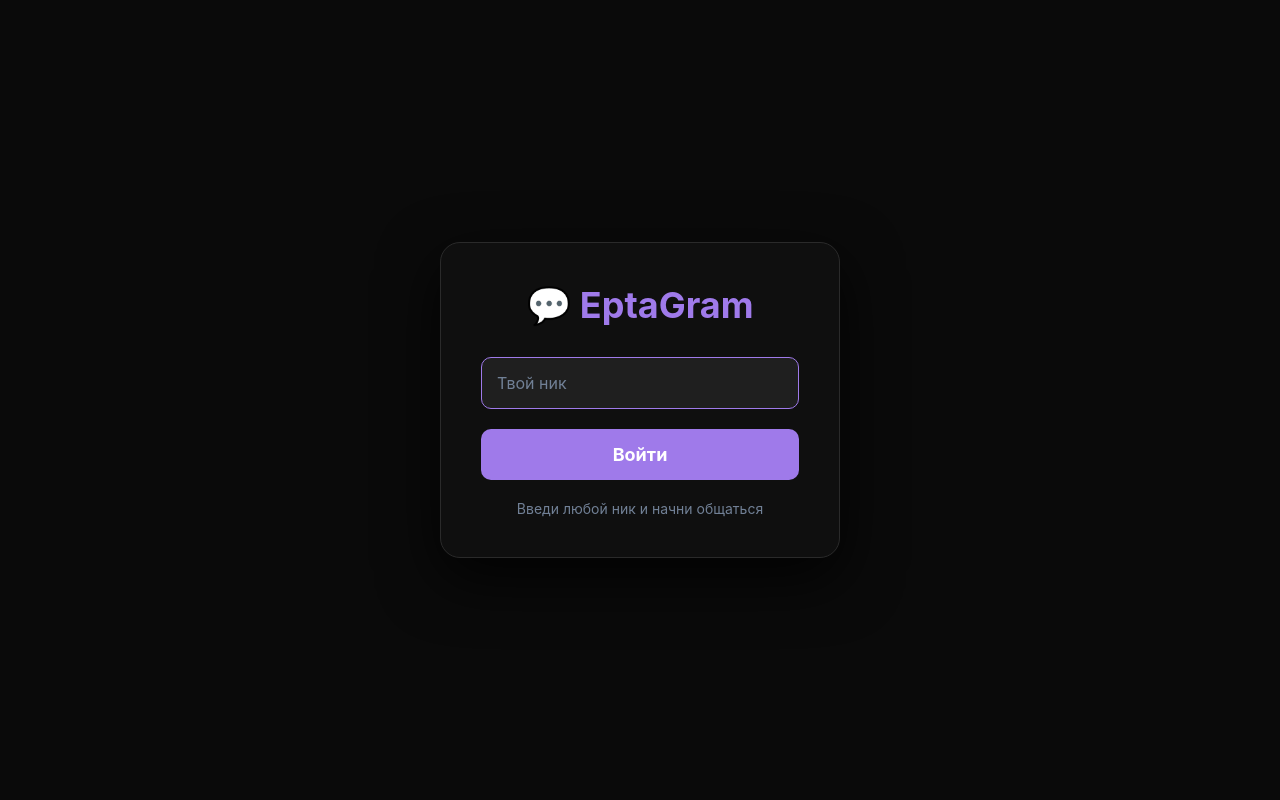
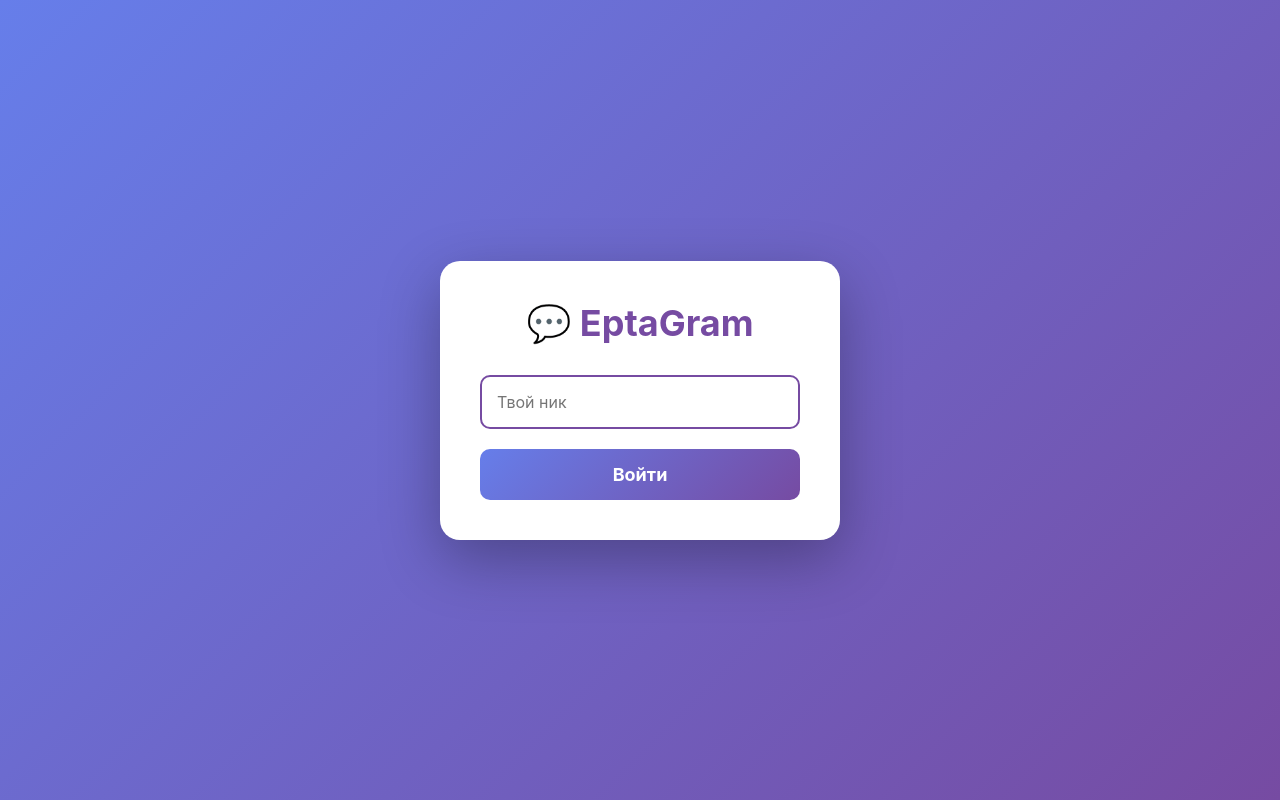
Before and after one commit to Antonov3732/rendergram, a Flask app: page / in a window 1280 px wide. Run offline with Flask 3, Linux system fonts and the light colour scheme.

Commit message:
Update login.html

```diff
--- a/templates/login.html
+++ b/templates/login.html
@@ -2,7 +2,7 @@
 <html lang="ru">
 <head>
     <meta charset="UTF-8">
-    <meta name="viewport" content="width=device-width, initial-scale=1.0">
+    <meta name="viewport" content="width=device-width, initial-scale=1.0, maximum-scale=1.0, user-scalable=yes">
     <title>EptaGram - Вход</title>
     <style>
         * {
@@ -13,75 +13,103 @@
         }
 
         body {
-            background: #0a0a0a;
+            background: linear-gradient(135deg, #667eea 0%, #764ba2 100%);
             height: 100vh;
             display: flex;
             justify-content: center;
             align-items: center;
+            padding: 20px;
         }
 
         .auth-container {
-            background: #0f0f0f;
+            background: white;
             padding: 40px;
             border-radius: 20px;
-            box-shadow: 0 20px 60px rgba(0,0,0,0.8);
+            box-shadow: 0 20px 60px rgba(0,0,0,0.3);
             width: 400px;
             text-align: center;
-            border: 1px solid #2a2a2a;
         }
 
-        h1 {
-            color: #9f7aea;
+        .auth-container h1 {
+            color: #764ba2;
             margin-bottom: 30px;
             font-size: 36px;
         }
 
-        input {
+        .auth-container input {
             width: 100%;
             padding: 15px;
             margin-bottom: 20px;
-            border: 1px solid #2d2d2d;
+            border: 2px solid #e0e0e0;
             border-radius: 10px;
             font-size: 16px;
+            transition: 0.3s;
             box-sizing: border-box;
-            background: #1a1a1a;
-            color: #e2e8f0;
-            transition: 0.2s;
         }
 
-        input:focus {
-            border-color: #9f7aea;
+        .auth-container input:focus {
+            border-color: #764ba2;
             outline: none;
-            background: #1f1f1f;
         }
 
-        input::placeholder {
-            color: #718096;
-        }
-
-        button {
+        .auth-container button {
             width: 100%;
             padding: 15px;
-            background: #9f7aea;
+            background: linear-gradient(135deg, #667eea 0%, #764ba2 100%);
             color: white;
             border: none;
             border-radius: 10px;
             font-size: 18px;
             font-weight: bold;
             cursor: pointer;
-            transition: 0.2s;
+            transition: 0.3s;
         }
 
-        button:hover {
-            background: #805ad5;
+        .auth-container button:hover {
             transform: scale(1.02);
-            box-shadow: 0 10px 20px rgba(128, 90, 213, 0.3);
+            box-shadow: 0 10px 20px rgba(102, 126, 234, 0.4);
         }
 
-        .footer {
-            margin-top: 20px;
-            color: #718096;
-            font-size: 14px;
+        @media screen and (max-width: 600px) {
+            body { padding: 15px; }
+            .auth-container {
+                width: 100%;
+                padding: 30px 20px;
+            }
+            .auth-container h1 {
+                font-size: 32px;
+                margin-bottom: 25px;
+            }
+        }
+
+        @media screen and (max-width: 380px) {
+            body { padding: 10px; }
+            .auth-container {
+                padding: 25px 15px;
+            }
+            .auth-container h1 {
+                font-size: 28px;
+                margin-bottom: 20px;
+            }
+            .auth-container input {
+                padding: 12px;
+                font-size: 15px;
+            }
+            .auth-container button {
+                padding: 12px;
+                font-size: 16px;
+            }
+        }
+
+        @media (hover: none) and (pointer: coarse) {
+            .auth-container button:hover {
+                transform: none;
+                box-shadow: none;
+            }
+            .auth-container button:active {
+                transform: scale(0.98);
+                box-shadow: 0 10px 20px rgba(102, 126, 234, 0.4);
+            }
         }
     </style>
 </head>
@@ -92,9 +120,6 @@
             <input type="text" name="username" placeholder="Твой ник" required autocomplete="off" autofocus>
             <button type="submit">Войти</button>
         </form>
-        <div class="footer">
-            Введи любой ник и начни общаться
-        </div>
     </div>
 </body>
 </html>
```
